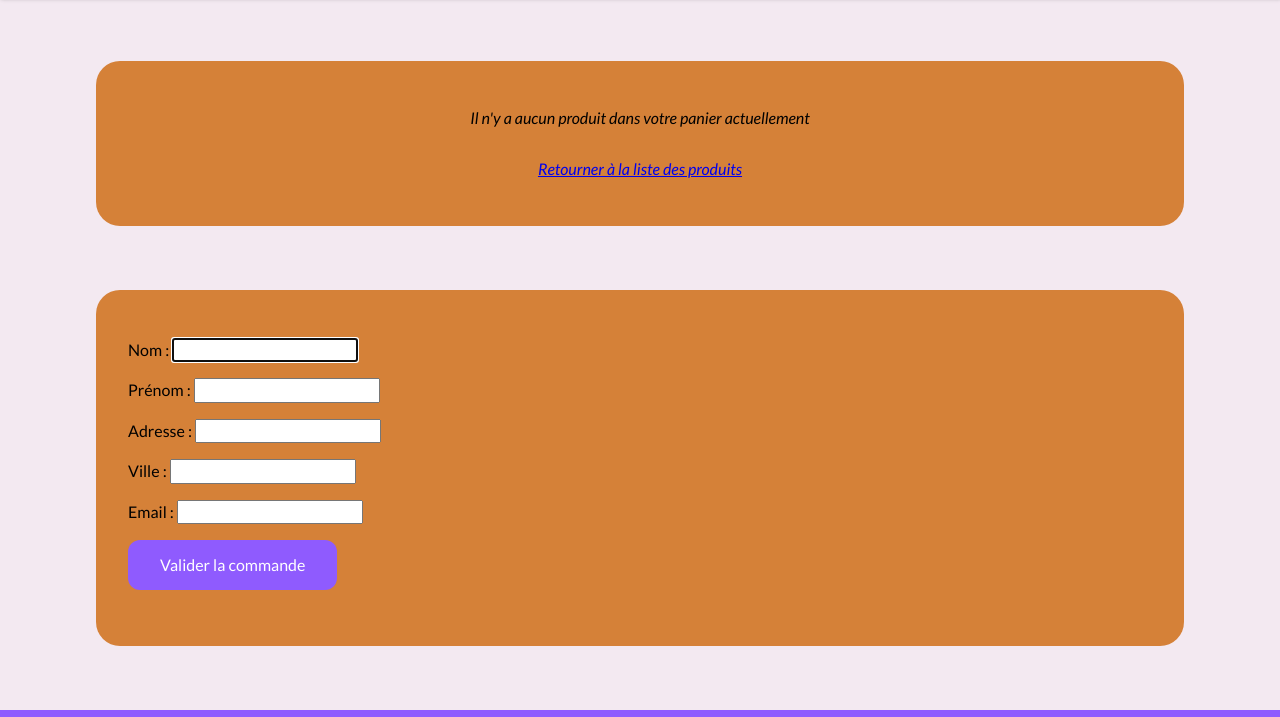
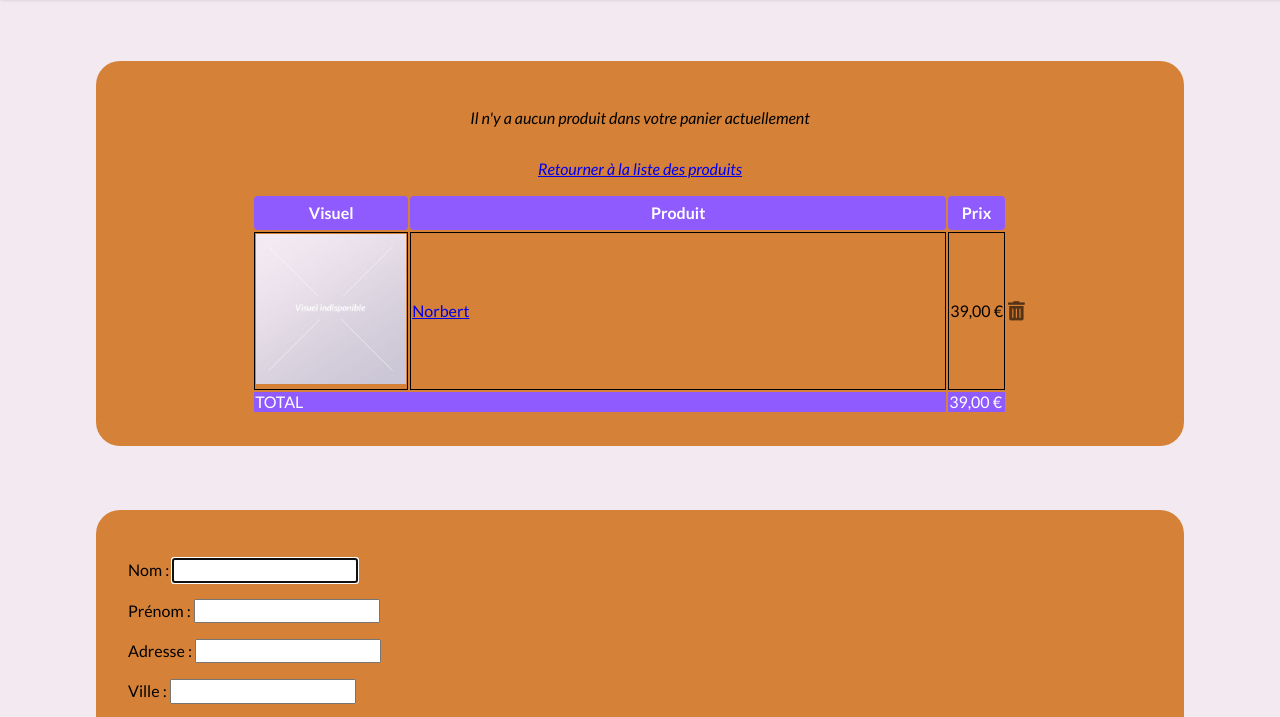
Before and after one commit to TheoKnoep/TheoKnoepflin_5_28102020, a website: page cart.html in a window 1280 px wide. Shown: the part 79-796 px from the top of the page. Drawn offline with Linux system fonts and the light colour scheme.

Commit message:
Intégration page panier

```diff
--- a/cart.html
+++ b/cart.html
@@ -5,6 +5,8 @@
 	<meta name="viewport" content="width=device-width, initial-scale=1.0">
 	<title>Liste des produits</title>
 	<link rel="stylesheet" type="text/css" href="style.css">
+
+	<link rel="stylesheet" href="https://use.fontawesome.com/releases/v5.15.1/css/all.css" integrity="sha384-vp86vTRFVJgpjF9jiIGPEEqYqlDwgyBgEF109VFjmqGmIY/Y4HV4d3Gp2irVfcrp" crossorigin="anonymous">
 
 	<!-- Import de la police -->
 	<link href="https://fonts.googleapis.com/css2?family=Karla:ital,wght@0,400;0,700;1,400;1,700&family=Lato:ital,wght@0,100;0,300;0,400;0,700;0,900;1,100;1,300;1,400;1,700;1,900&display=swap" rel="stylesheet">
@@ -47,6 +49,29 @@
 		<div class="cart-table-container page-content soft-shape">
 			<p class="no-products-message">Il n'y a aucun produit dans votre panier actuellement</p>
 			<p class="no-products-message"><a href="index.html">Retourner à la liste des produits</a></p>
+
+			<!-- maquette de la table du panier à générer en JavaScript -->
+			<table>
+				<thead>
+					<tr>
+						<th>Visuel</th>
+						<th>Produit</th>
+						<th>Prix</th>
+					</tr>
+				</thead>
+				<tbody>
+					<tr class="">
+						<td class="product-cell"><img src="media/visuel-indispo.jpg" width="150px" heith="150px"/></td>
+						<td class="name-product product-cell"><a href="produit.html?id=5be9c8541c9d440000665243">Norbert</a></td>
+						<td class="product-cell">39,00 €</td>
+						<td class="delate-icon"><i class="fas fa-trash-alt" title="Retirer ce produit du panier"></i></td>
+					</tr>
+					<tr class="total-amount-line">
+						<td colspan="2">TOTAL</td>
+						<td>39,00 €</td>
+					</tr>
+				</tbody>
+				</table>
 		</div>
 
 		<div class="cart-form-container page-content soft-shape">
@@ -55,7 +80,7 @@
  				<p><label for="firstName">Prénom</label> : <input type="text" name="firstName" id="firstName" required/></p>
 				<p><label for="adress">Adresse</label> : <input type="text" name="adress" id="adress" required /></p>
 				<p><label for="city">Ville</label> : <input type="text" name="city" id="city" required /></p>
-				<p><label for=email">Email</label> : <input type="mail" name="email" id="email" required /></p>
+				<p><label for="email">Email</label> : <input type="mail" name="email" id="email" required /></p>
 				<input type="submit" id="confirm-order" value="Valider la commande" class="button"/>
 			</form>
 		</div>
--- /dev/null
+++ b/sass/componants/_cart.scss
@@ -0,0 +1,25 @@
+.cart-table-container {
+	th, .total-amount-line {
+		color: white;
+		background-color: $main-color;
+		border-radius: 4px;
+		padding: 8px 12px;
+		border: none;
+	}
+	.product-cell {
+		border: 1px solid black;
+	}
+	.name-product {
+		width: 70%;
+	}
+	.delate-icon {
+		cursor: pointer;
+		font-size: 1.2em;
+		opacity: 0.6;
+		@include transition-effect;
+		&:hover {
+			transform: rotate(12deg) translateX(2px);
+			opacity: 1;
+		}
+	}
+}
--- a/sass/main.scss
+++ b/sass/main.scss
@@ -12,6 +12,7 @@
 @import "./componants/footer";
 @import "./componants/product-card";
 @import "./componants/button";
+@import "./componants/cart";
 
 /* Pages */
 @import "./pages/product";
```
Also changed, not shown: style.css, 1 other file.
